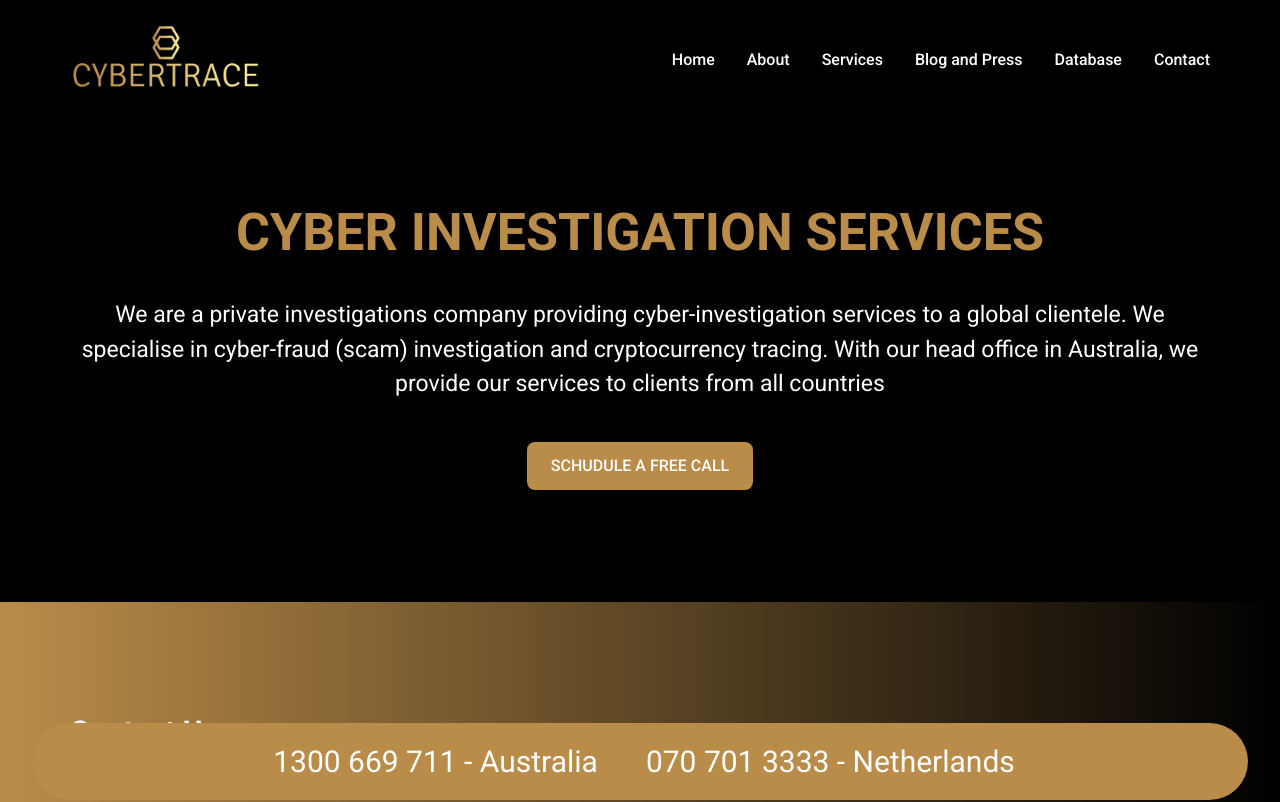
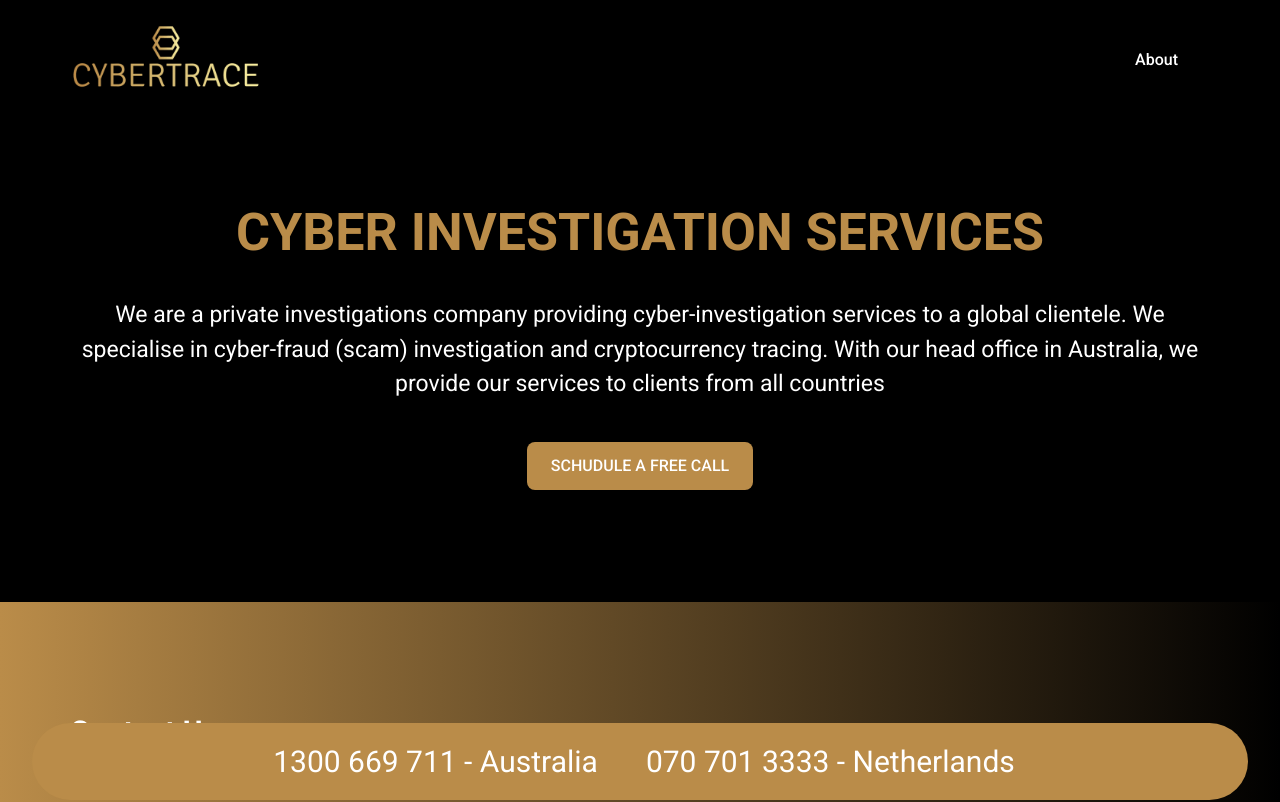
Before and after one commit to NabeelJaan/cybertrace, a Next.js app: page / in a window 1280 px wide. Shown: the top 802 px of the page. Built offline with nearby package versions, Linux system fonts and the light colour scheme.

Commit message:
dropdown menu item setup

```diff
--- a/components/Header.jsx
+++ b/components/Header.jsx
@@ -1,42 +1,53 @@
 import React from "react";
 import Link from "next/link";
 import Image from "next/image";
+import { Menu } from '@headlessui/react'
 
-const Header = () => {
+function Header() {
+  return (
 
-    return(
         <div className="header-wrapper bg-black py-5">
             <nav className="max-w-1140px mx-auto flex items-center justify-between px-5 xl:px-0">
+
                 <div className="cursor-pointer">
                     <Link href="/">
                         <Image src="/images/cybertrace.webp" width="191" height="72" alt="Cybertrace logo"/>
                     </Link>
                 </div>
+
                 <div>
-                    <ul className="flex items-center">
-                        <li>
-                            <Link href="/"><a className="text-white text-base font-medium font-roboto mr-8">Home</a></Link>
-                        </li>
-                        <li>
-                            <Link href="/about"><a className="text-white text-base font-medium font-roboto mr-8">About</a></Link>
-                        </li>
-                        <li>
-                            <Link href="#"><a className="text-white text-base font-medium font-roboto mr-8">Services</a></Link>
-                        </li>
-                        <li>
-                            <Link href="#"><a className="text-white text-base font-medium font-roboto mr-8">Blog and Press</a></Link>
-                        </li>
-                        <li>
-                            <Link href="#"><a className="text-white text-base font-medium font-roboto mr-8">Database</a></Link>
-                        </li>
-                        <li>
-                            <Link href="/contact"><a className="text-white text-base font-medium font-roboto">Contact</a></Link>
-                        </li>
-                    </ul>
+
+                    <Menu>
+                        <Menu.Button className="text-white text-base font-medium font-roboto mr-8">About</Menu.Button>
+                            <Menu.Items className="bg-gold">
+                                <Menu.Item className="text-white text-base font-medium font-roboto">
+                                {({ active }) => (
+                                    <a className={`${active && ''}`} href="#">Accreditation</a>
+                                )}
+                                </Menu.Item>
+                                <Menu.Item className="text-white text-base font-medium font-roboto">
+                                {({ active }) => (
+                                    <a className={`${active && ''}`} href="#">Careers</a>
+                                )}
+                                </Menu.Item>
+                                <Menu.Item className="text-white text-base font-medium font-roboto">
+                                {({ active }) => (
+                                    <a className={`${active && ''}`} href="#">privacy policy</a>
+                                )}
+                                </Menu.Item>
+                                <Menu.Item className="text-white text-base font-medium font-roboto">
+                                {({ active }) => (
+                                    <a className={`${active && ''}`} href="#">disclaimer</a>
+                                )}
+                                </Menu.Item>
+                            </Menu.Items>
+                    </Menu>
                 </div>
             </nav>
         </div>
-    )
+
+  )
 }
 
+
 export default Header
--- a/components/layout.jsx
+++ b/components/layout.jsx
@@ -1,11 +1,10 @@
 import React, { Children } from "react";
 import Footer from "./Footer";
-import Header from "./Header";
 import Head from "next/head";
-import Slider from "./Slider";
 import CTA from "./cta";
 import ContactInfo from "./stickey-contact";
 import CopyRight from "./copyRight";
+import Header from "./Header";
 
 const Layout = ({ children, title }) => {
     return(
@@ -18,7 +17,7 @@
                 <link rel="preconnect" href="https://fonts.gstatic.com" crossorigin />
                 <link href="https://fonts.googleapis.com/css2?family=Roboto:wght@400;500;700&display=swap" rel="stylesheet" />
                 {/* Font awesome */}
-                <script src="https://kit.fontawesome.com/458a9ea0d5.js"></script>
+                <script src="https://kit.fontawesome.com/458a9ea0d5.js" async />
             </Head>
 
             <Header />
--- a/pages/index.js
+++ b/pages/index.js
@@ -1,6 +1,7 @@
 import Head from "next/head";
 import Layout from "../components/layout";
 import Slider from "../components/Slider";
+import MyDropdown from "../components/Header";
 
 export default function Home() {
   return (
```
